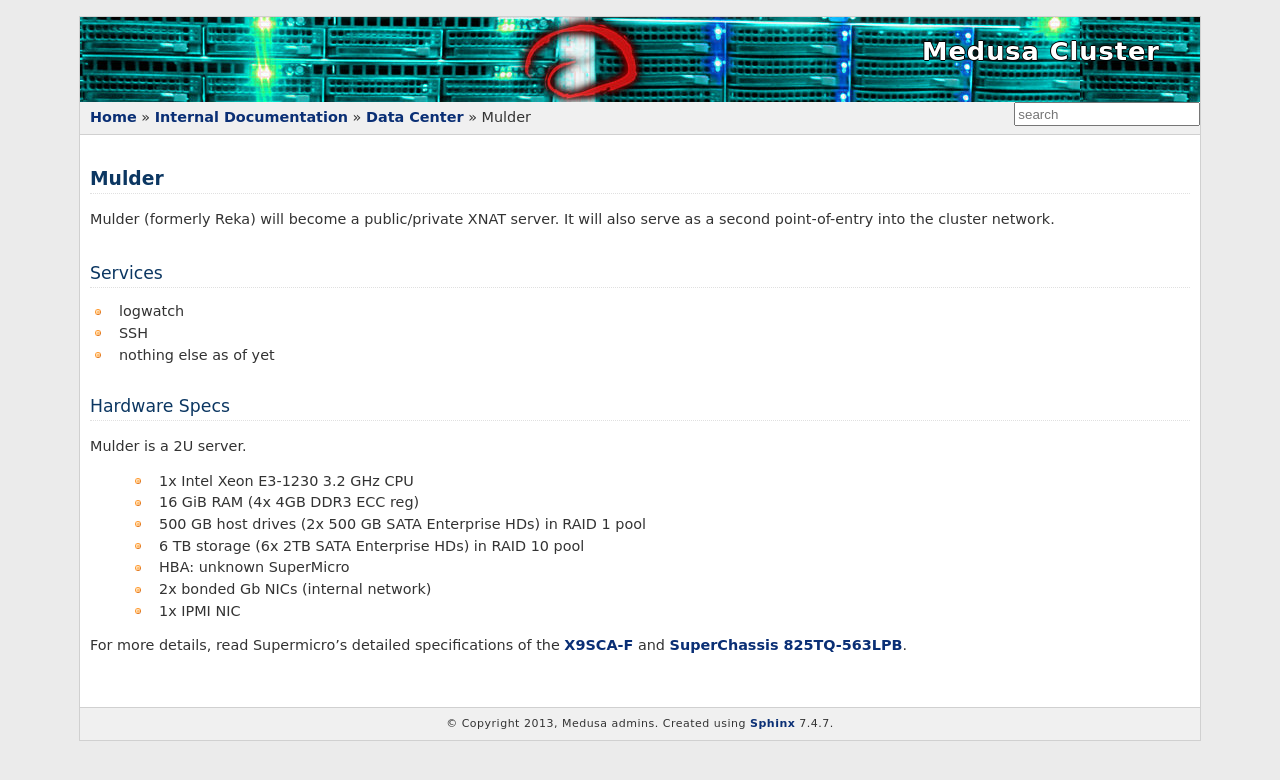
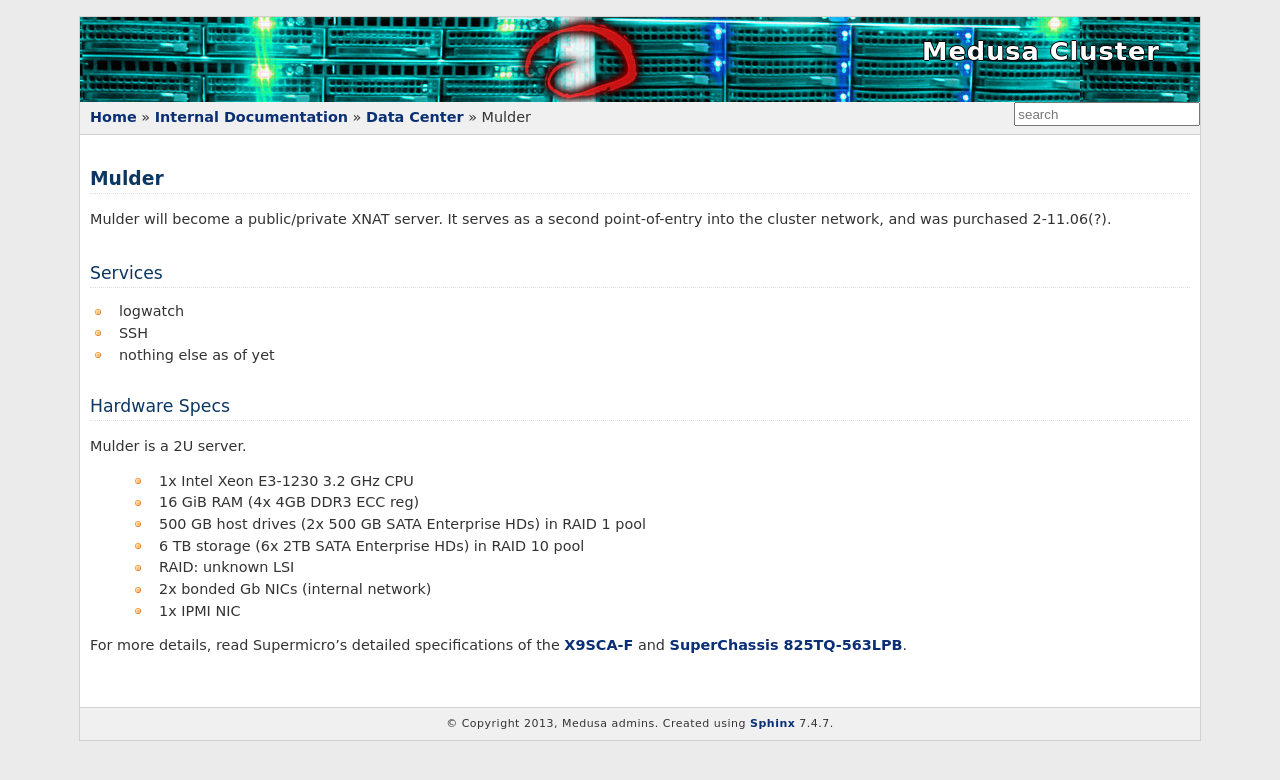
Before and after one commit to psychoinformatics-de/ipsy-docs, a Sphinx documentation site: the page built from source/internal/data_center/mulder.rst, in a window 1280 px wide. Shown: the top 780 px of the page. Built offline with Sphinx 7.4.7, drawn with Linux system fonts in a browser that asks for light colours; formulas are drawn with MathJax 3.

Commit message:
Mulder updates; more will come when XNAT is configured

```diff
--- a/source/internal/data_center/mulder.rst
+++ b/source/internal/data_center/mulder.rst
@@ -4,8 +4,9 @@
 ****
 Mulder
 ****
-Mulder (formerly Reka) will become a public/private XNAT server. It will also
-serve as a second point-of-entry into the cluster network.
+Mulder will become a public/private XNAT server. It
+serves as a second point-of-entry into the cluster network, and was
+purchased 2-11.06(?).
 
 Services
 ========
@@ -22,7 +23,7 @@ Mulder is a 2U server.
  * 16 GiB RAM (4x 4GB DDR3 ECC reg)
  * 500 GB host drives (2x 500 GB SATA Enterprise HDs) in RAID 1 pool
  * 6 TB storage (6x 2TB SATA Enterprise HDs) in RAID 10 pool
- * HBA: unknown SuperMicro
+ * RAID: unknown LSI
  * 2x bonded Gb NICs (internal network)
  * 1x IPMI NIC
 
```
